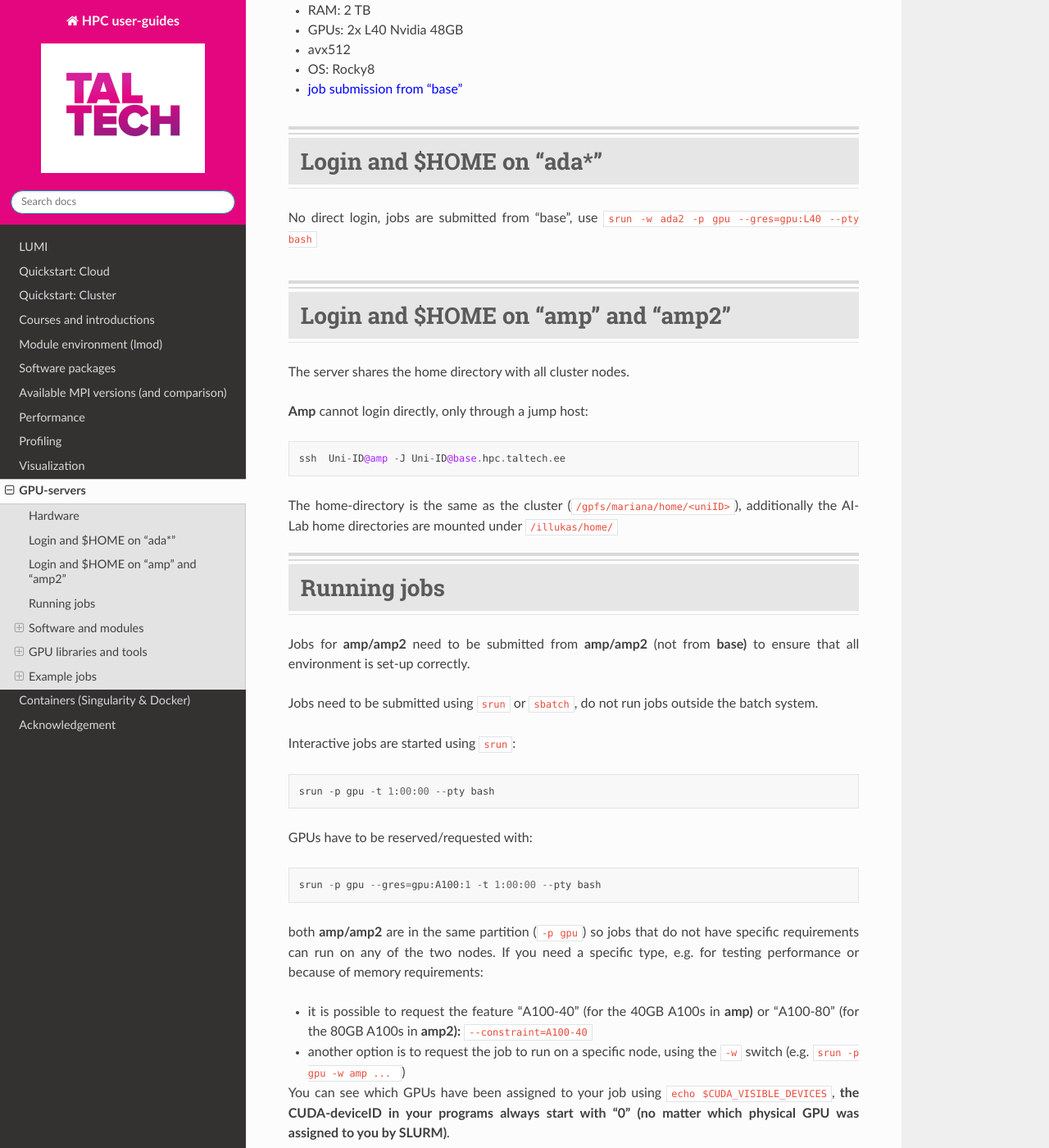
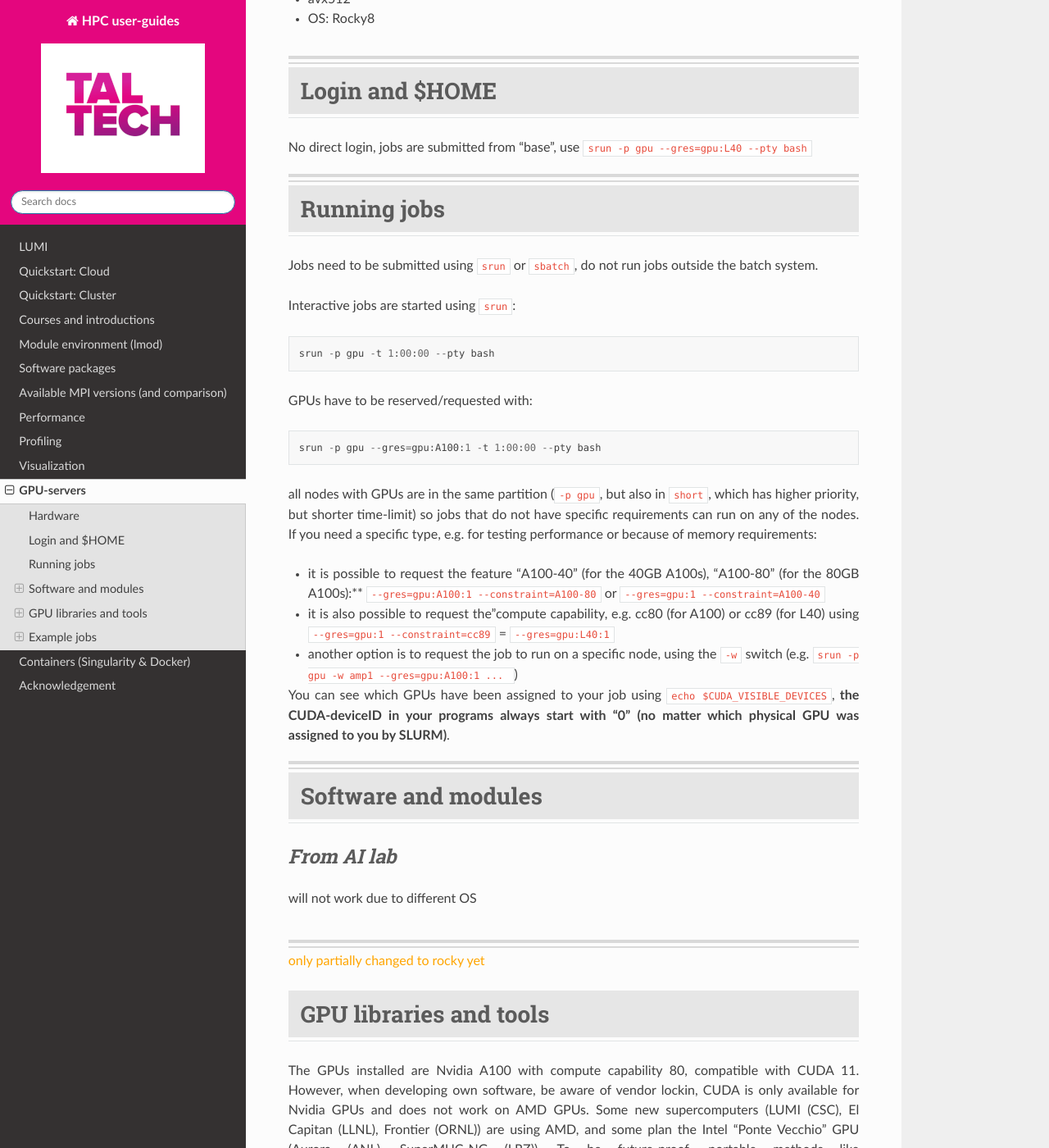
Before and after one commit to TalTech-HPC-Centre/user-guides-source, a Sphinx documentation site: the page built from docs/gpu.md, in a window 1280 px wide and 1400 px high, scrolled down 843 px. Shown: the whole window at 82% size. Built offline with Sphinx 7.4.7 and the Read the Docs theme 2.0.0, drawn with Linux system fonts in a browser that asks for light colours; some of the changed text lies outside the part shown.

Commit message:
partially changed to rocky
	modified:   gpu.md

```diff
--- a/docs/gpu.md
+++ b/docs/gpu.md
@@ -2,11 +2,10 @@
 
 # GPU-servers
 
-<span style="color:red"> NB: The current Ubuntu version of amp/amp2, will be reinstalled with Rocky8 in August. Please test your software before on the ada nodes (job submission from base, not like currently from/for amp). </span>
 
-<span style="color:blue">
-Running your jobs on <b>amp</b> currently requires special procedure: you need to ssh into amp to submit jobs (and prepare envs) </span>
-The reason for this are differences in the operating system (amp -- ubuntu, base -- rocky).
+<span style="color:blue">job submission from "base"</span>
+
+<span style="color:red">The AI-lab "Illukas" modules will NOT work on the cluster due to different OS</span>
 
 <br>
 <br>
@@ -24,8 +23,7 @@
 - CPU: 2x AMD EPYC 7742 64core
 - RAM: 1 TB
 - GPUs: 8x A100 Nvidia 40GB
-- OS: Ubuntu
-- <span style="color:blue">job submission from "amp"</span>
+- OS: Rocky8
  </div>
  <br>
 
@@ -34,19 +32,17 @@
 - CPU: 2x AMD EPYC 7713 64core (3rd gen EPYC, Zen3)
 - RAM: 2 TB
 - GPUs: 8x A100 Nvidia 80GB
-- OS: Ubuntu
-- <span style="color:blue">job submission from "amp"</span>
+- OS: Rocky8
  </div>
  <br>
 
- <div class="simple1"> <b>ada2</b>
+ <div class="simple1"> <b>ada[1,2]</b>
 
 - CPU: 2x AMD EPYC 9354 32core (4th gen EPYC, Zen4)
-- RAM: 2 TB
+- RAM: 1.5 TB
 - GPUs: 2x L40 Nvidia 48GB
 - avx512
 - OS: Rocky8
-- <span style="color:blue">job submission from "base"</span>
  </div>
  <br>
 
@@ -56,29 +52,12 @@
 <hr style="margin-right: 0px; margin-bottom: 4px; margin-left: 0px; margin-top: -24px; border:2px solid  #d9d9d9 "></hr>
 <hr style="margin: 4px 0px; border:1px solid  #d9d9d9 "></hr>
 
-## Login and $HOME on "ada*"
+## Login and $HOME
 
 ---
 
-No direct login, jobs are submitted from "base", use `srun -w ada2 -p gpu --gres=gpu:L40 --pty bash`
+No direct login, jobs are submitted from "base", use `srun -p gpu --gres=gpu:L40 --pty bash`
 
-
-<br>
-<br>
-<hr style="margin-right: 0px; margin-bottom: 4px; margin-left: 0px; margin-top: -24px; border:2px solid  #d9d9d9 "></hr>
-<hr style="margin: 4px 0px; border:1px solid  #d9d9d9 "></hr>
-
-## Login and $HOME on "amp" and "amp2"
-
----
-
-The server shares the home directory with all cluster nodes.
-
-**Amp** cannot login directly, only through a jump host:
-
-    ssh  Uni-ID@amp -J Uni-ID@base.hpc.taltech.ee
-
-The home-directory is the same as the cluster (`/gpfs/mariana/home/<uniID>`), additionally the AI-Lab home directories are mounted under `/illukas/home/`
 
 <br>
 <hr style="margin-right: 0px; margin-bottom: 4px; margin-left: 0px; margin-top: -24px; border:2px solid  #d9d9d9 "></hr>
@@ -87,8 +66,6 @@
 ## Running jobs
 
 ---
-
-Jobs for **amp/amp2** need to be submitted from **amp/amp2** (not from **base)** to ensure that all environment is set-up correctly.
 
 Jobs need to be submitted using `srun` or `sbatch`, do not run jobs outside the batch system.
 
@@ -100,10 +77,12 @@
 
     srun -p gpu --gres=gpu:A100:1 -t 1:00:00 --pty bash
 
-both **amp/amp2** are in the same partition (`-p gpu`) so jobs that do not have specific requirements can run on any of the two nodes. If you need a specific type, e.g. for testing performance or because of memory requirements:
- - it is possible to request the feature "A100-40" (for the 40GB A100s in **amp)** or "A100-80" (for the 80GB A100s in **amp2):** `--constraint=A100-40`
+all nodes with GPUs are in the same partition (`-p gpu`, but also in `short`, which has higher priority, but shorter time-limit) so jobs that do not have specific requirements can run on any of the nodes. If you need a specific type, e.g. for testing performance or because of memory requirements:
+ - it is possible to request the feature "A100-40" (for the 40GB A100s), "A100-80" (for the 80GB A100s):** `--gres=gpu:A100:1 --constraint=A100-80` or `--gres=gpu:1 --constraint=A100-40`
 
- - another option is to request the job to run on a specific node, using the `-w` switch (e.g. `srun -p gpu -w amp ... `)
+- it is also possible to request the"compute capability, e.g. cc80 (for A100) or cc89 (for L40) using `--gres=gpu:1 --constraint=cc89` = `--gres=gpu:L40:1`
+
+ - another option is to request the job to run on a specific node, using the `-w` switch (e.g. `srun -p gpu -w amp1 --gres=gpu:A100:1 ... `)
 
 
 You can see which GPUs have been assigned to your job using `echo $CUDA_VISIBLE_DEVICES`, **the CUDA-deviceID in your programs always start with "0" (no matter which physical GPU was assigned to you by SLURM)**.
@@ -118,27 +97,22 @@
 
 ---
 
-### _Modules specific on amp_
-
-Enable the SPACK software modules (special for **amp):**
-
-    module load amp-spack
-
-The Nvidia HPC SDK (includes CUDA, nvcc and PGI compilers) is available with the following module directory (see below):
-
-    module load amp
 
 
 ### _From AI lab_
 
-Enable the modules for AI lab software from illukas:
+will not work due to different OS
 
-    module load amp
 
 <br>
 <br>
 <hr style="margin-right: 0px; margin-bottom: 4px; margin-left: 0px; margin-top: -24px; border:2px solid  #d9d9d9 "></hr>
 <hr style="margin: 4px 0px; border:1px solid  #d9d9d9 "></hr>
+
+
+<span style="color:orange">only partially changed to rocky yet</span>
+
+
 
 ## GPU libraries and tools
 
@@ -217,11 +191,11 @@
 
 Installed are versions 21.2, 21.5 and 21.9 (2021). These come with modulefiles, to use them, enable the the directory:
 
-    module load amp
+    module load rocky8-spack
 
 then load the module you want to use, e.g.
 
-    module load nvhpc-nompi/21.5
+    module load nvhpc
 
 The HPC SDK also comes with a profiler, to identify regions that would benefit most from GPU acceleration.
 
```
